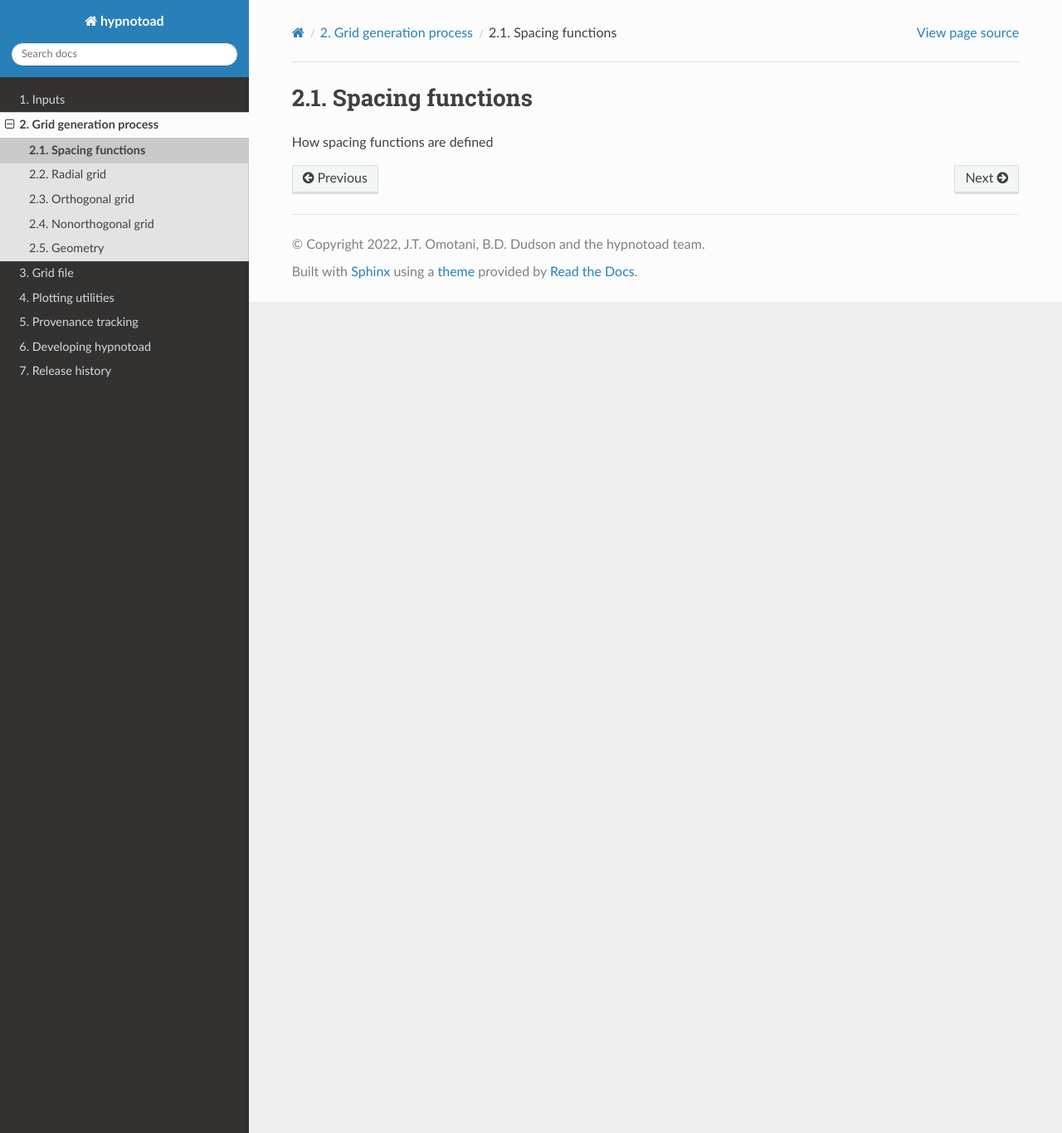
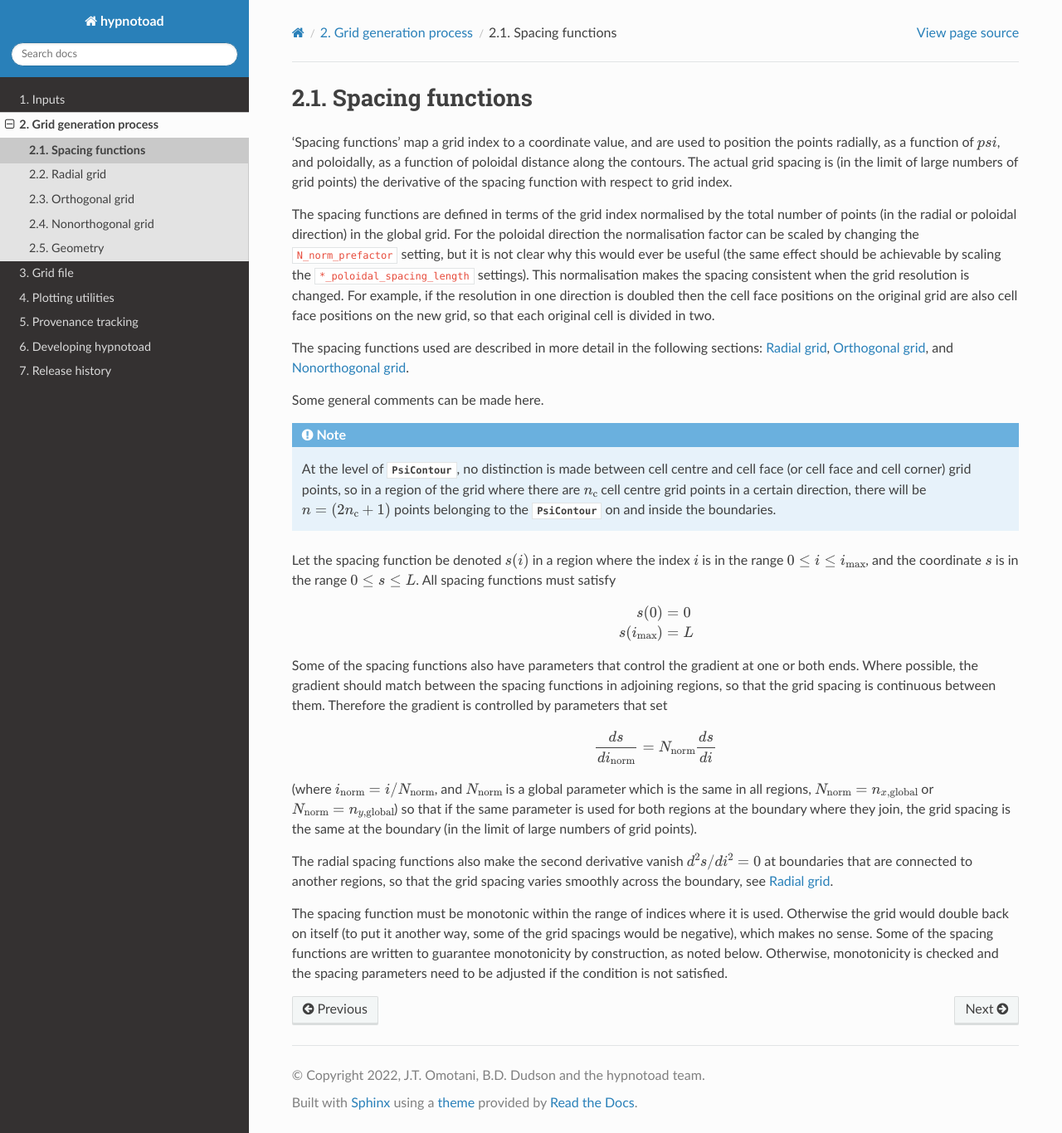
Before and after one commit to boutproject/hypnotoad, a Sphinx documentation site: the page built from doc/spacing-functions.rst, in a window 1280 px wide and 1366 px high. Shown: the whole window at 83% size. Built offline with Sphinx 7.4.7 and the Read the Docs theme 2.0.0, drawn with Linux system fonts in a browser that asks for light colours; pages that are not in the unit, such as notebooks, are missing from menus; the version number could not be read and is left out.

Commit message:
'Spacing functions'

```diff
--- a/doc/spacing-functions.rst
+++ b/doc/spacing-functions.rst
@@ -1,4 +1,71 @@
 Spacing functions
 =================
 
-How spacing functions are defined
+'Spacing functions' map a grid index to a coordinate value, and are used to
+position the points radially, as a function of :math:`psi`, and poloidally, as
+a function of poloidal distance along the contours. The actual grid spacing is
+(in the limit of large numbers of grid points) the derivative of the spacing
+function with respect to grid index.
+
+The spacing functions are defined in terms of the grid index normalised by the
+total number of points (in the radial or poloidal direction) in the global
+grid. For the poloidal direction the normalisation factor can be scaled by
+changing the ``N_norm_prefactor`` setting, but it is not clear why this would
+ever be useful (the same effect should be achievable by scaling the
+``*_poloidal_spacing_length`` settings). This normalisation makes the spacing
+consistent when the grid resolution is changed. For example, if the resolution
+in one direction is doubled then the cell face positions on the original grid
+are also cell face positions on the new grid, so that each original cell is
+divided in two.
+
+The spacing functions used are described in more detail in the following
+sections: :ref:`radial-grid:Radial grid`, :ref:`orthogonal-grid:Orthogonal
+grid`, and :ref:`nonorthogonal-grid:Nonorthogonal grid`.
+
+Some general comments can be made here.
+
+.. note:: At the level of :class:`PsiContour
+   <hypnotoad.core.equilibrium.PsiContour>`, no distinction is made between
+   cell centre and cell face (or cell face and cell corner) grid points, so in
+   a region of the grid where there are :math:`n_\mathrm{c}` cell centre grid
+   points in a certain direction, there will be :math:`n=(2n_\mathrm{c}+1)`
+   points belonging to the :class:`PsiContour
+   <hypnotoad.core.equilibrium.PsiContour>` on and inside the boundaries.
+
+Let the spacing function be denoted :math:`s(i)` in a region where the index
+:math:`i` is in the range :math:`0\leq i\leq i_\mathrm{max}`, and the
+coordinate :math:`s` is in the range :math:`0\leq s\leq L`. All spacing
+functions must satisfy
+
+.. math::
+   \begin{eqnarray}
+   s(0) &=& 0 \\
+   s(i_\mathrm{max}) &=& L
+   \end{eqnarray}
+
+Some of the spacing functions also have parameters that control the gradient at
+one or both ends. Where possible, the gradient should match between the spacing
+functions in adjoining regions, so that the grid spacing is continuous between
+them. Therefore the gradient is controlled by parameters that set
+
+.. math::
+   \frac{ds}{di_\mathrm{norm}} = N_\mathrm{norm}\frac{ds}{di}
+
+(where :math:`i_\mathrm{norm} = i/N_\mathrm{norm}`, and :math:`N_\mathrm{norm}`
+is a global parameter which is the same in all regions,
+:math:`N_\mathrm{norm}=n_{x,\mathrm{global}}` or
+:math:`N_\mathrm{norm}=n_{y,\mathrm{global}}`) so that if the same parameter is
+used for both regions at the boundary where they join, the grid spacing is the
+same at the boundary (in the limit of large numbers of grid points).
+
+The radial spacing functions also make the second derivative vanish
+:math:`d^2s/di^2=0` at boundaries that are connected to another regions, so
+that the grid spacing varies smoothly across the boundary, see
+:ref:`radial-grid:Radial grid`.
+
+The spacing function must be monotonic within the range of indices where it is
+used. Otherwise the grid would double back on itself (to put it another way,
+some of the grid spacings would be negative), which makes no sense. Some of the
+spacing functions are written to guarantee monotonicity by construction, as
+noted below. Otherwise, monotonicity is checked and the spacing parameters need
+to be adjusted if the condition is not satisfied.
```
